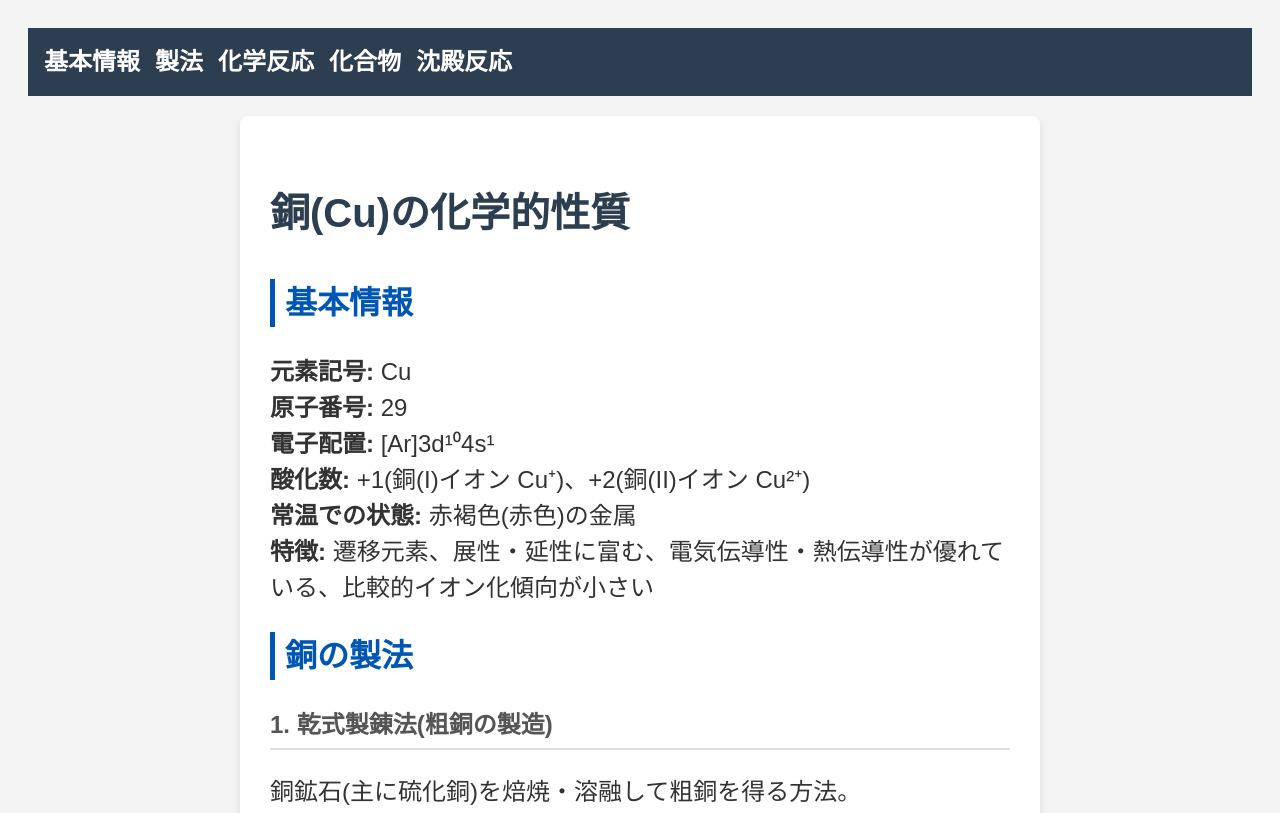
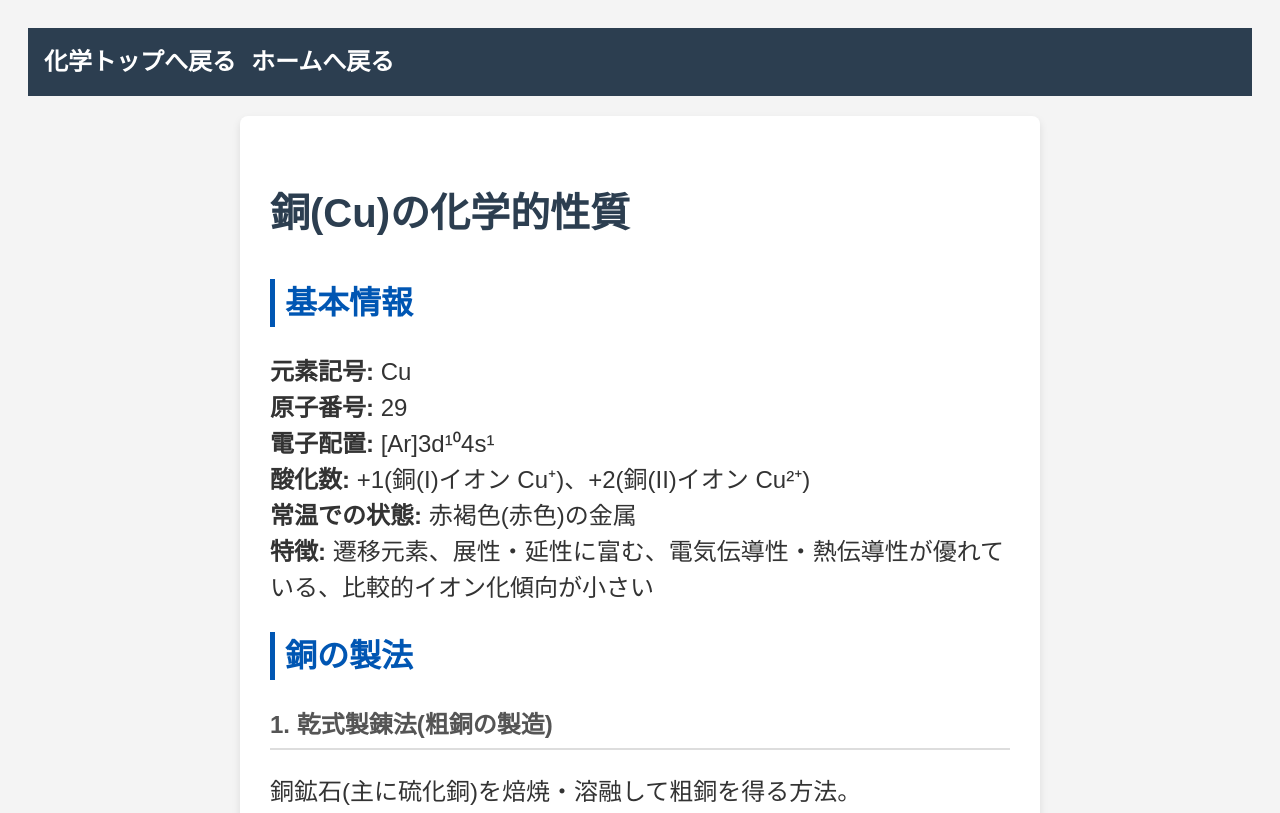
Before and after one commit to kumaaaaaP/useful-study-tools, a plain HTML site: page chemistry/inorganic-cu.html in a window 1280 px wide. Shown: the top 813 px of the page. Drawn offline with Linux system fonts and the light colour scheme.

Commit message:
Update inorganic-cu.html

```diff
--- a/chemistry/inorganic-cu.html
+++ b/chemistry/inorganic-cu.html
@@ -2,18 +2,14 @@
 <html lang="ja">
 <head>
     <meta charset="UTF-8">
-    <meta name="viewport" content="width=device-width, initial-scale=1.0">
     <title>銅(Cu)の化学的性質</title>
     <link rel="stylesheet" href="../style.css">
 </head>
 <body>
     <nav>
         <ul>
-            <li><a href="#basics">基本情報</a></li>
-            <li><a href="#production">製法</a></li>
-            <li><a href="#reactions">化学反応</a></li>
-            <li><a href="#compounds">化合物</a></li>
-            <li><a href="#precipitates">沈殿反応</a></li>
+            <li><a href="index.html">化学トップへ戻る</a></li>
+            <li><a href="../index.html">ホームへ戻る</a></li>
         </ul>
     </nav>
 
```
